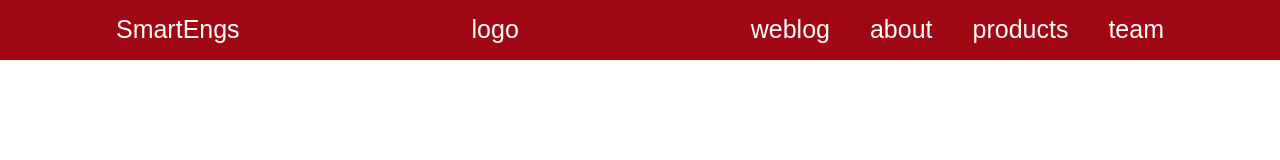
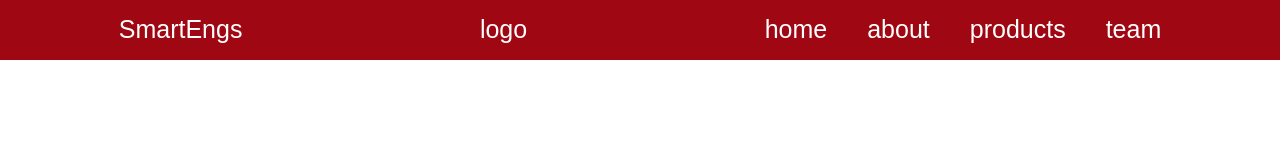
Before and after one commit to meytizn/smartengs_sample, a Next.js app: page / in a window 1280 px wide. Shown: the top 160 px of the page. Built offline with nearby package versions, Linux system fonts and the light colour scheme.

Commit message:
routing used in about page

```diff
--- /dev/null
+++ b/app/about/page.jsx
@@ -0,0 +1,9 @@
+import React from 'react'
+
+export default function page() {
+  return (
+    <>
+    <div>aboutpage</div>
+    </>
+  )
+}
--- a/app/components/Navbar.jsx
+++ b/app/components/Navbar.jsx
@@ -1,5 +1,6 @@
 "use client"
 import Image from "next/image";
+import Link from "next/link";
 import { useState } from "react";
 
 export default function navbar() {
@@ -8,10 +9,10 @@ let [margin,setMarging]= useState("left-[600px]")
 let [mobile,setMobile]=useState(false)
 
 let navlists=[
-  {id:1,title:"weblog",link:"ssss"},
-  {id:2,title:"about",link:"ssss"},
-  {id:3,title:"products",link:"ssss"},
-  {id:4,title:"team",link:"ssss"},
+  {id:1,title:"home",link:"/"},
+  {id:2,title:"about",link:"/about"},
+  {id:3,title:"products",link:"#"},
+  {id:4,title:"team",link:"#"},
 
 ]
 
@@ -31,7 +32,7 @@ let navlists=[
     <>
     <div className="relative overflow-hidden flex flex-row justify-around content-center items-center  w-[100%] h-[60px] bg-red-800 text-[25px]  text-white">
 
-      <div className=""> SmartEngs </div>
+      <div className=""><Link className=" cursor-pointer " href="/"> SmartEngs </Link> </div>
 
       <div> logo </div>
 
@@ -39,7 +40,7 @@ let navlists=[
       <div className="hidden   md:flex  md:flex-row md:justify-center mdLitems-stretch md:gap-10  ">
 
 
-        {navlists.map((list,index)=>(<div key={index}>{list.title}</div>))}
+        {navlists.map((list,index)=>(<div key={index}><Link href={list.link}>{list.title}</Link></div>))}
 
         </div>
 
@@ -61,7 +62,7 @@ let navlists=[
 {/* movile navbar */}
 <div className={`md:hidden fixed top-[60px] bottom-0 ${margin} flex flex-col  items-center gap-8 p-10 float-right w-[100%] text-center  text-white text-[25px] bg-red-800 my-1  transition-all duration-400 `}>
 
-       {navlists.map((list,index)=>(<div key={index}>{list.title}</div>))}
+       {navlists.map((list,index)=>(<div key={index}><Link href={list.link}>{list.title}</Link></div>))}
 
          </div>
 
--- a/app/layout.jsx
+++ b/app/layout.jsx
@@ -1,5 +1,6 @@
 import { Geist, Geist_Mono } from "next/font/google";
 import "./globals.css";
+import Navbar from "./components/Navbar";
 
 const geistSans = Geist({
   variable: "--font-geist-sans",
@@ -22,7 +23,10 @@ export default function RootLayout({ children }) {
       <body
         className={`${geistSans.variable} ${geistMono.variable} antialiased`}
       >
+        <Navbar/>
+
         {children}
+
       </body>
     </html>
   );
--- a/app/page.jsx
+++ b/app/page.jsx
@@ -5,7 +5,7 @@ export default function Home() {
 
   return (
     <>
-      <Navbar/>
+
       </>
   )
 }
```
